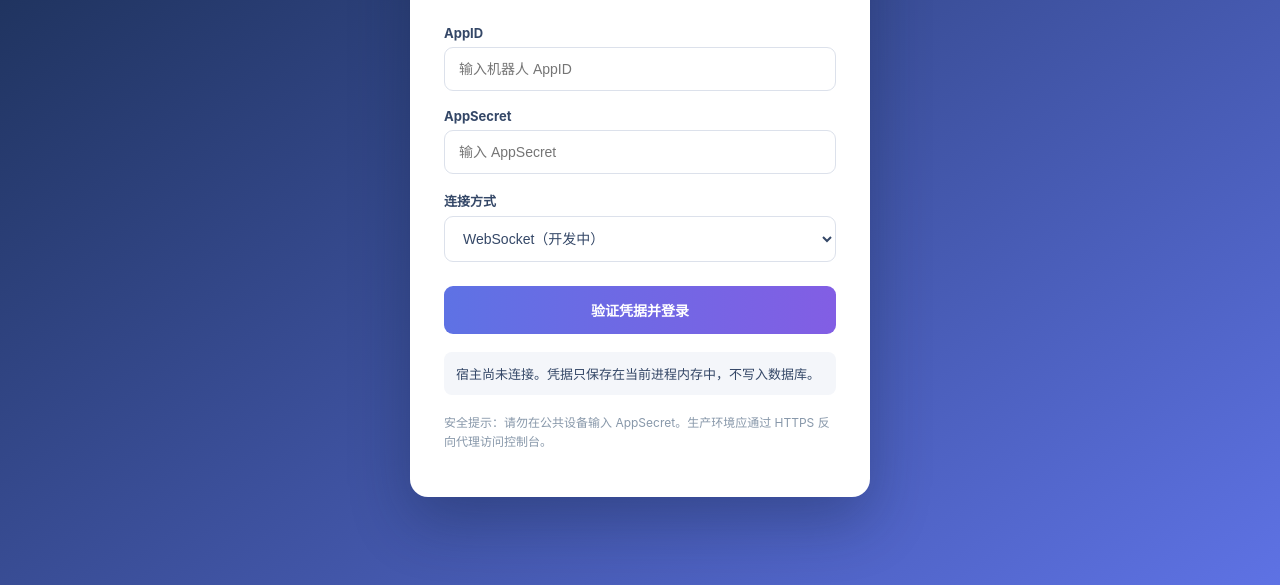
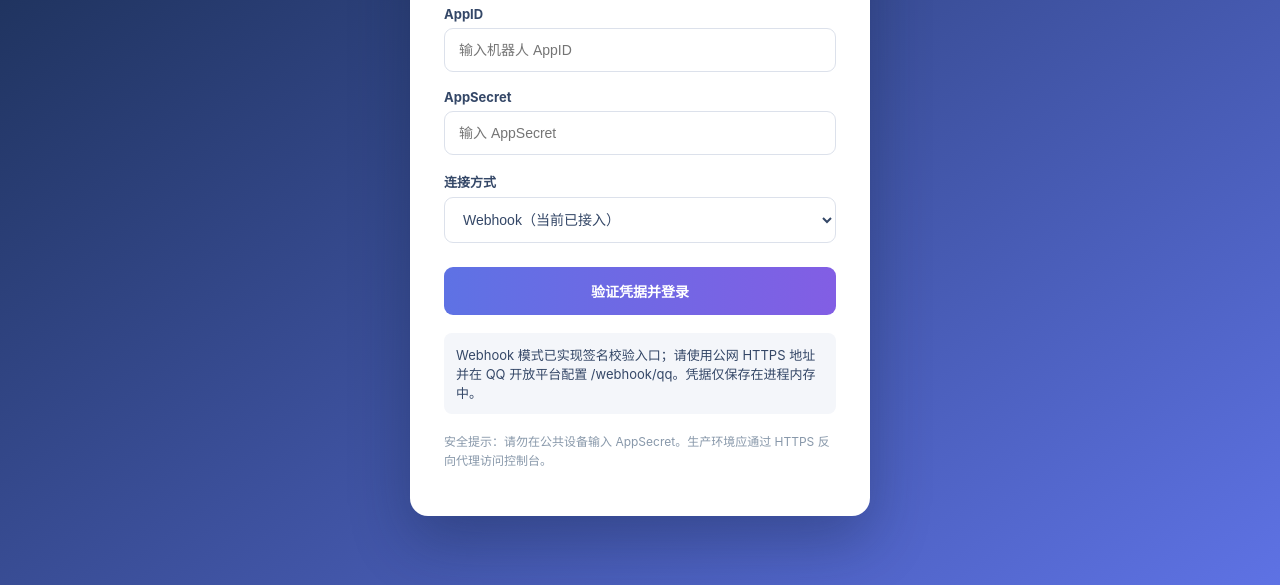
Before and after one commit to seanldnet/QQBot, a plain HTML site: page web/index.html in a window 1280 px wide. Shown: the part 215-800 px from the top of the page. Drawn offline with Linux system fonts and the light colour scheme.

Commit message:
ui: make webhook the default connection mode

```diff
--- a/web/index.html
+++ b/web/index.html
@@ -1,6 +1,6 @@
 <!doctype html>
 <html lang="zh-CN"><head><meta charset="utf-8"><meta name="viewport" content="width=device-width,initial-scale=1"><title>QQBot Host</title><style>
 :root{font-family:Inter,-apple-system,BlinkMacSystemFont,"Segoe UI",sans-serif;color:#344767;background:#f8f9fe}*{box-sizing:border-box}body{margin:0;min-height:100vh;background:linear-gradient(145deg,#172b4d,#5e72e4);display:grid;place-items:center;padding:24px}.panel{width:min(100%,460px);background:#fff;border-radius:18px;padding:34px;box-shadow:0 24px 60px #101d3b55}.brand{font-size:13px;font-weight:800;letter-spacing:.14em;color:#5e72e4}.title{font-size:25px;margin:12px 0 6px}.sub{color:#8898aa;font-size:14px;margin:0 0 28px}.field{display:block;margin:17px 0 6px;font-size:13px;font-weight:650}.input,select{width:100%;padding:13px 14px;border:1px solid #dce1eb;border-radius:9px;font-size:14px;background:#fff;color:#344767;outline:none}.input:focus,select:focus{border-color:#5e72e4;box-shadow:0 0 0 3px #5e72e422}.btn{width:100%;border:0;border-radius:9px;padding:14px;margin-top:24px;background:linear-gradient(90deg,#5e72e4,#825ee4);color:white;font-weight:700;font-size:14px;cursor:pointer}.btn:disabled{opacity:.6;cursor:wait}.hint{font-size:12px;color:#8898aa;line-height:1.6;margin-top:18px}.status{margin-top:18px;padding:12px;border-radius:8px;background:#f4f6fa;font-size:13px;white-space:pre-wrap}.status.ok{color:#16845b;background:#e9f8f1}.status.err{color:#c03950;background:#fff0f1}</style></head>
-<body><main class="panel"><div class="brand">QQBOT HOST / C11</div><h1 class="title">机器人控制台</h1><p class="sub">连接 QQ 官方机器人，管理运行状态与插件</p><form id="login"><label class="field" for="app_id">AppID</label><input class="input" id="app_id" autocomplete="username" required maxlength="127" placeholder="输入机器人 AppID"><label class="field" for="app_secret">AppSecret</label><input class="input" id="app_secret" type="password" autocomplete="current-password" required maxlength="255" placeholder="输入 AppSecret"><label class="field" for="mode">连接方式</label><select id="mode"><option value="websocket">WebSocket（开发中）</option><option value="webhook">Webhook（开发中）</option></select><button class="btn" id="submit" type="submit">验证凭据并登录</button></form><div class="status" id="status">宿主尚未连接。凭据只保存在当前进程内存中，不写入数据库。</div><p class="hint">安全提示：请勿在公共设备输入 AppSecret。生产环境应通过 HTTPS 反向代理访问控制台。</p></main><script>
+<body><main class="panel"><div class="brand">QQBOT HOST / C11</div><h1 class="title">机器人控制台</h1><p class="sub">连接 QQ 官方机器人，管理运行状态与插件</p><form id="login"><label class="field" for="app_id">AppID</label><input class="input" id="app_id" autocomplete="username" required maxlength="127" placeholder="输入机器人 AppID"><label class="field" for="app_secret">AppSecret</label><input class="input" id="app_secret" type="password" autocomplete="current-password" required maxlength="255" placeholder="输入 AppSecret"><label class="field" for="mode">连接方式</label><select id="mode"><option value="webhook" selected>Webhook（当前已接入）</option><option value="websocket">WebSocket（兼容模式开发中）</option></select><button class="btn" id="submit" type="submit">验证凭据并登录</button></form><div class="status" id="status">Webhook 模式已实现签名校验入口；请使用公网 HTTPS 地址并在 QQ 开放平台配置 /webhook/qq。凭据仅保存在进程内存中。</div><p class="hint">安全提示：请勿在公共设备输入 AppSecret。生产环境应通过 HTTPS 反向代理访问控制台。</p></main><script>
 const form=document.querySelector('#login'),statusBox=document.querySelector('#status'),button=document.querySelector('#submit');form.addEventListener('submit',async e=>{e.preventDefault();button.disabled=true;statusBox.className='status';statusBox.textContent='正在向 QQ 平台申请 access_token…';try{const res=await fetch('/api/v1/auth/login',{method:'POST',headers:{'Content-Type':'application/json'},body:JSON.stringify({app_id:document.querySelector('#app_id').value,app_secret:document.querySelector('#app_secret').value,mode:document.querySelector('#mode').value})});const data=await res.json();if(!res.ok)throw new Error(data.error||'登录失败');statusBox.className='status ok';statusBox.textContent=data.message||'凭据验证成功';document.querySelector('#app_secret').value=''}catch(err){statusBox.className='status err';statusBox.textContent='登录失败：'+err.message}finally{button.disabled=false}});
 </script></body></html>
```
